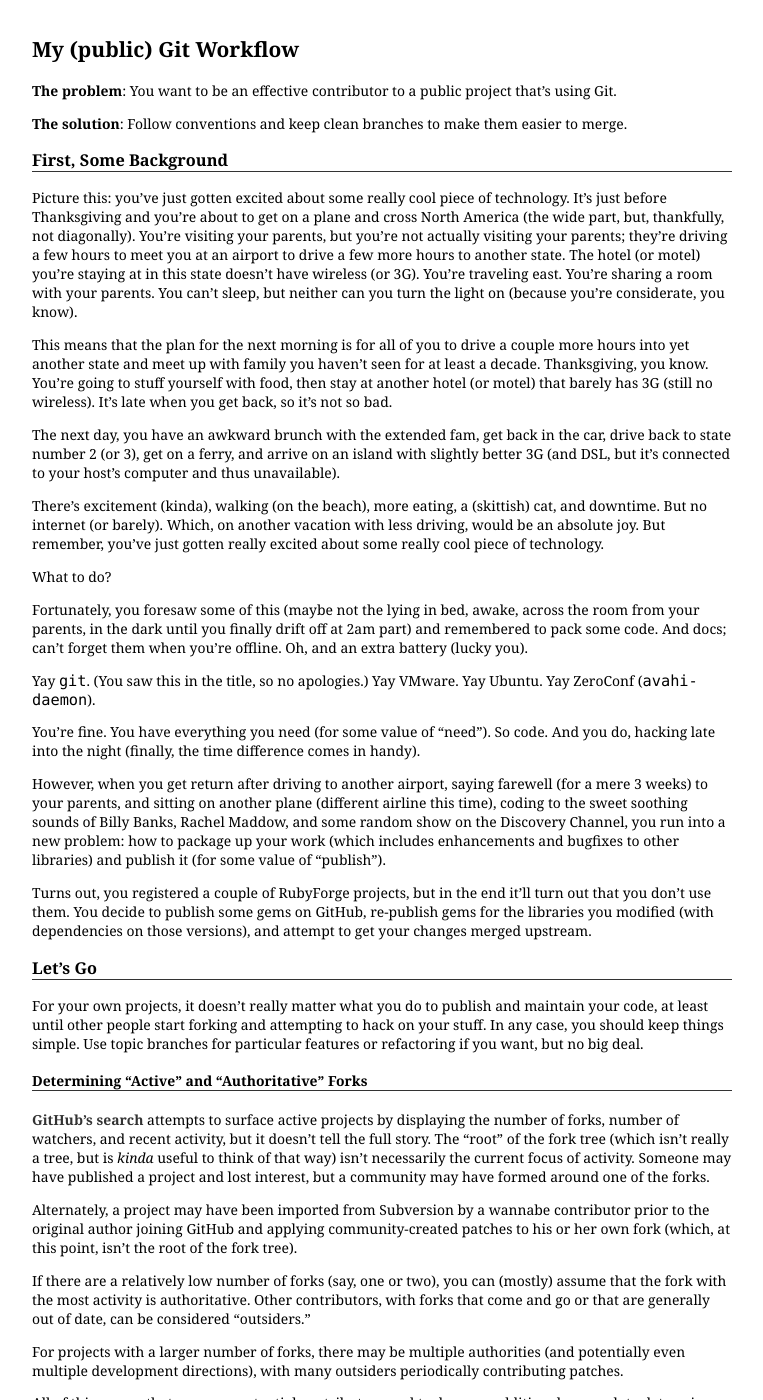
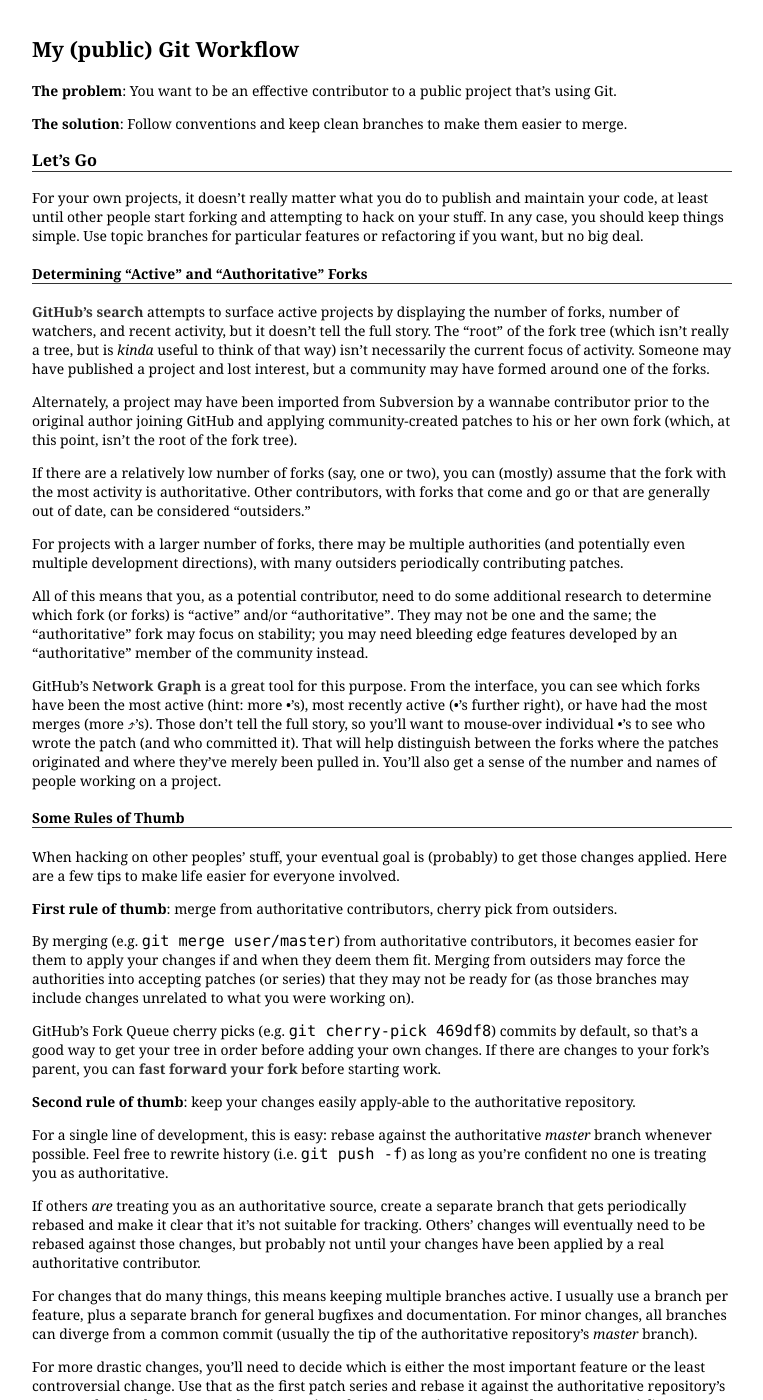
Before and after one commit to mojodna/mojodna.net, a Jekyll site: the page built from _posts/2009-03-09-my-public-git-workflow.markdown, in a window 1280 px wide and 1400 px high. Shown: the whole window, without its empty margins (258-1021 px from the left). Built offline with Jekyll 4.4.1, drawn with Linux system fonts in a browser that asks for light colours; comment, search, counter and statistics services are not loaded.

Commit message:
removed unnecessary background

```diff
--- a/_posts/2009-03-09-my-public-git-workflow.markdown
+++ b/_posts/2009-03-09-my-public-git-workflow.markdown
@@ -10,60 +10,6 @@ that's using Git.
 
 **The solution**: Follow conventions and keep clean branches to make them
 easier to merge.
-
-### First, Some Background
-
-Picture this: you've just gotten excited about some really cool piece of
-technology. It's just before Thanksgiving and you're about to get on a plane
-and cross North America (the wide part, but, thankfully, not diagonally).
-You're visiting your parents, but you're not actually visiting your parents;
-they're driving a few hours to meet you at an airport to drive a few more
-hours to another state. The hotel (or motel) you're staying at in this state
-doesn't have wireless (or 3G). You're traveling east. You're sharing a room
-with your parents. You can't sleep, but neither can you turn the light on
-(because you're considerate, you know).
-
-This means that the plan for the next morning is for all of you to drive a
-couple more hours into yet another state and meet up with family you haven't
-seen for at least a decade. Thanksgiving, you know. You're going to stuff
-yourself with food, then stay at another hotel (or motel) that barely has 3G
-(still no wireless). It's late when you get back, so it's not so bad.
-
-The next day, you have an awkward brunch with the extended fam, get back in
-the car, drive back to state number 2 (or 3), get on a ferry, and arrive on an
-island with slightly better 3G (and DSL, but it's connected to your host's
-computer and thus unavailable).
-
-There's excitement (kinda), walking (on the beach), more eating, a (skittish)
-cat, and downtime. But no internet (or barely). Which, on another vacation
-with less driving, would be an absolute joy. But remember, you've just gotten
-really excited about some really cool piece of technology.
-
-What to do?
-
-Fortunately, you foresaw some of this (maybe not the lying in bed, awake,
-across the room from your parents, in the dark until you finally drift off at
-2am part) and remembered to pack some code. And docs; can't forget them when
-you're offline. Oh, and an extra battery (lucky you).
-
-Yay `git`. (You saw this in the title, so no apologies.) Yay VMware. Yay
-Ubuntu. Yay ZeroConf (`avahi-daemon`).
-
-You're fine. You have everything you need (for some value of "need"). So code.
-And you do, hacking late into the night (finally, the time difference comes in
-handy).
-
-However, when you get return after driving to another airport, saying farewell
-(for a mere 3 weeks) to your parents, and sitting on another plane (different
-airline this time), coding to the sweet soothing sounds of Billy Banks, Rachel
-Maddow, and some random show on the Discovery Channel, you run into a new
-problem: how to package up your work (which includes enhancements and bugfixes
-to other libraries) and publish it (for some value of "publish").
-
-Turns out, you registered a couple of RubyForge projects, but in the end it'll
-turn out that you don't use them. You decide to publish some gems on GitHub,
-re-publish gems for the libraries you modified (with dependencies on those
-versions), and attempt to get your changes merged upstream.
 
 ### Let's Go
 
```
